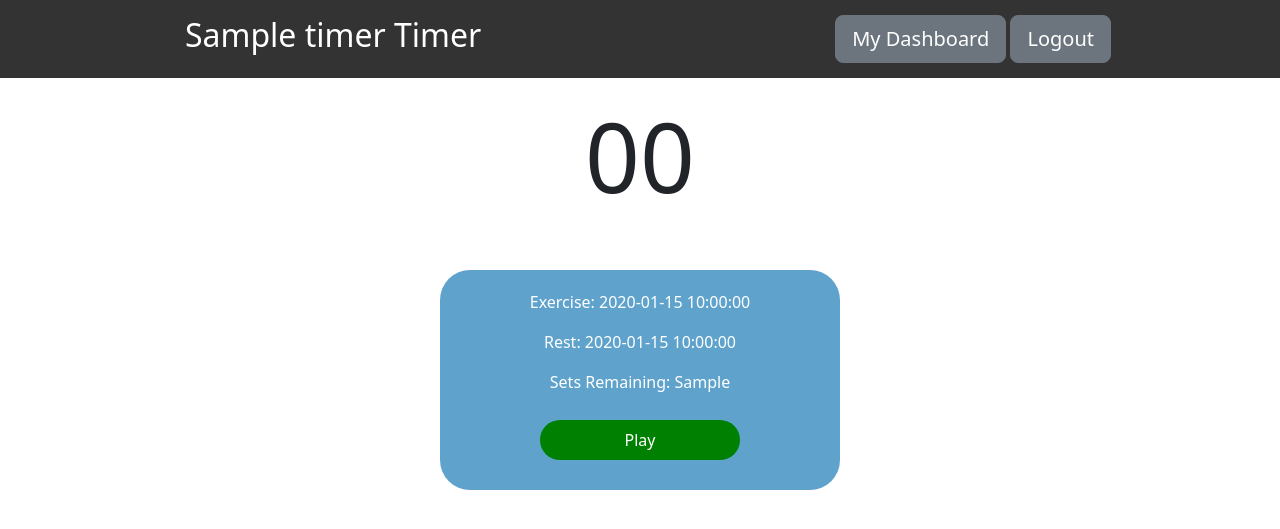
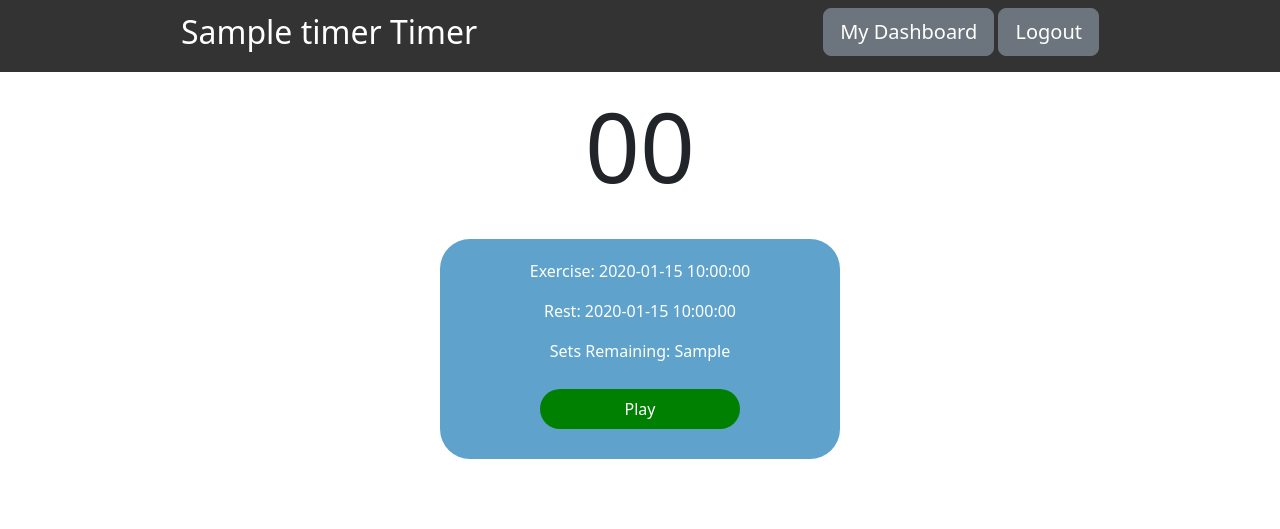
Before and after one commit to joshthecomposer/Exercise_Timers_CRUD, a Flask app: page /view/timer/1 in a window 1280 px wide. Shown: the top 529 px of the page. Run offline with Flask 2, Linux system fonts and the light colour scheme; the visitor is signed in with stand-in values (Sample User, id 1); tables that the repository leaves empty or names only in its code hold one stand-in row (values such as "Sample post").

Commit message:
Fixed up navbar in view_timer.html, and deleted timer-ctr class in style.css, had a fixed width which messed with formatting of page on smaller screens.

```diff
--- a/flask_app/static/css/custom/style.css
+++ b/flask_app/static/css/custom/style.css
@@ -5,15 +5,16 @@
 }
 
 /* Timer Stylings */
-.timer-ctr {
-    width: 500px;
-}
+
 .timer-ctr > * {
     margin: 10px;
     padding: 10px;
 }
 #countdown {
     font-size: 6rem;
+}
+#victory {
+    width: 80%;
 }
 .play-btn {
     margin: 10px;
--- a/flask_app/templates/view_timer.html
+++ b/flask_app/templates/view_timer.html
@@ -12,15 +12,15 @@
 </head>
 <body>
 
-    <nav class="nav d-flex justify-content-end align-items-center" style="background-color:#333;">
-        <h2 class="p-3 text-white">{{one_timer.name}} Timer</h2>
-    <div>
+    <nav class="p-2 mb-2 nav d-flex justify-content-end align-items-center" style="background-color:#333;">
+        <h2 class=" text-white">{{one_timer.name}} Timer</h2>
+    <div class="mb-2">
         <a class="btn btn-secondary btn-lg d-inline-block mr-3" href="/dashboard">My Dashboard</a>
         <a href="/logout" class="btn btn-secondary btn-lg d-inline-block mr-3">Logout</a>
     </div>
     </nav>
 
-    <div class="timer-ctr d-flex flex-column justify-content-center align-items-center">
+    <div class="p-2 d-flex flex-column justify-content-center align-items-center">
         <div class="timer-main d-flex flex-column align-items-center">
             <h1 id="countdown">00</h1>
             <h2 id="timer-status"></h2>
```
